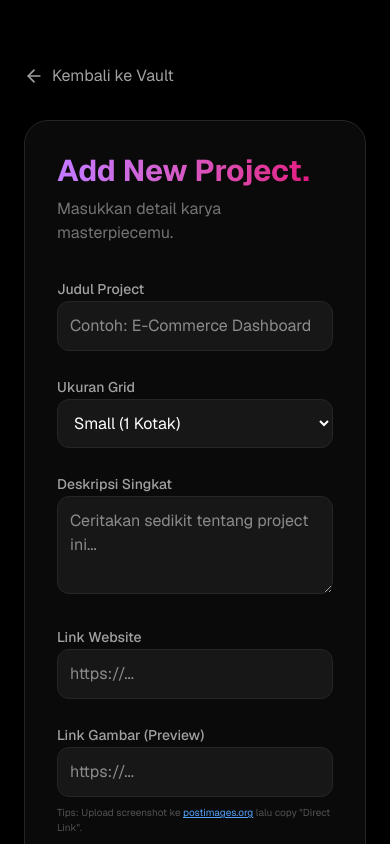
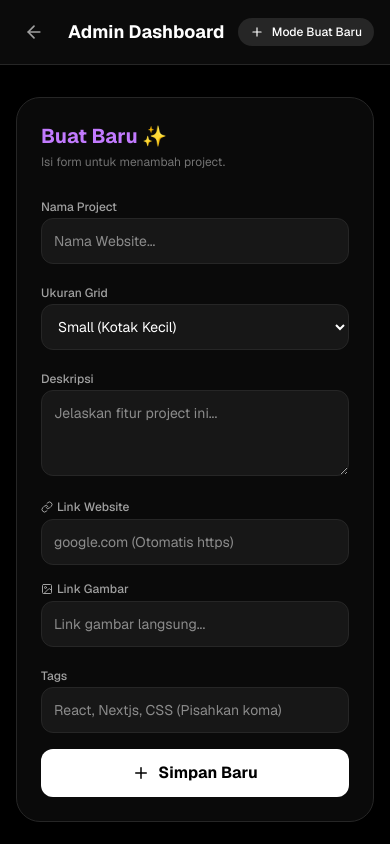
Before and after one commit to OURSTORY-UDEL/Project-Vault, a Next.js app: page /admin in a window 390 px wide. Shown: the top 844 px of the page. Built offline with nearby package versions, Linux system fonts and the light colour scheme; no server answers; the database is empty.

Commit message:
Update Besar

```diff
--- a/src/app/admin/page.js
+++ b/src/app/admin/page.js
@@ -1,164 +1,335 @@
 "use client";
 
-import React, { useState } from "react";
+import React, { useState, useEffect } from "react";
 import { supabase } from "@/lib/supabase";
 import { useRouter } from "next/navigation";
 import { Toaster, toast } from "sonner";
-import { ArrowLeft, Save } from "lucide-react";
+import { ArrowLeft, Save, Plus, Trash2, Edit3, Link as LinkIcon, Image as ImageIcon, Search } from "lucide-react";
 
 export default function AdminPage() {
   const router = useRouter();
   const [loading, setLoading] = useState(false);
+  const [fetching, setFetching] = useState(true);
+  const [projects, setProjects] = useState([]);
 
-  // State untuk menyimpan inputan form
-  const [formData, setFormData] = useState({
+  // State untuk mode Edit vs Baru
+  const [editingId, setEditingId] = useState(null);
+
+  // Form State
+  const initialForm = {
     title: "",
     description: "",
     link: "",
     preview_image: "",
-    tags: "", // Nanti kita pisahkan dengan koma
+    tags: "",
     code_snippet: "",
     size: "small"
+  };
+  const [formData, setFormData] = useState(initialForm);
+
+  // --- 1. Load Semua Data Project (Biar bisa milih mana yang mau diedit) ---
+  useEffect(() => {
+    fetchProjects();
+  }, []);
+
+  async function fetchProjects() {
+    setFetching(true);
+    const { data, error } = await supabase
+      .from('projects')
+      .select('*')
+      .order('id', { ascending: false }); // Yang baru diatas
+
+    if (error) toast.error("Gagal load data");
+    else setProjects(data || []);
+    setFetching(false);
+  }
+
+  // --- 2. Helper: Auto HTTPS ---
+  // Fungsi ini otomatis nambahin https:// kalau belum ada
+  const ensureHttps = (url) => {
+    if (!url) return "";
+    // Kalau sudah ada http/https, biarkan. Kalau belum, tambahin.
+    return url.match(/^https?:\/\//) ? url : `https://${url}`;
+  };
+
+  // --- 3. Handle Submit (Bisa Simpan Baru / Update) ---
+  const handleSubmit = async (e) => {
+    e.preventDefault();
+    setLoading(true);
+
+    try {
+      // Rapikan data sebelum dikirim
+      const cleanData = {
+        ...formData,
+        link: ensureHttps(formData.link),           // AUTO HTTPS
+        preview_image: ensureHttps(formData.preview_image), // AUTO HTTPS
+        // Ubah string "React, Next" jadi array ["React", "Next"]
+        tags: typeof formData.tags === 'string'
+              ? formData.tags.split(",").map(t => t.trim()).filter(t => t)
+              : formData.tags
+      };
+
+      let error;
+
+      if (editingId) {
+        // MODE UPDATE: Kalau lagi ngedit, update data yang id-nya cocok
+        const { error: err } = await supabase
+          .from('projects')
+          .update(cleanData)
+          .eq('id', editingId);
+        error = err;
+        toast.success("Data berhasil diperbarui!");
+      } else {
+        // MODE INSERT: Kalau baru, insert data baru
+        const { error: err } = await supabase
+          .from('projects')
+          .insert([cleanData]);
+        error = err;
+        toast.success("Project baru berhasil ditambahkan!");
+      }
+
+      if (error) throw error;
+
+      // Refresh list dan reset form
+      fetchProjects();
+      resetForm();
+
+    } catch (error) {
+      toast.error("Gagal: " + error.message);
+    } finally {
+      setLoading(false);
+    }
+  };
+
+  // --- 4. Handle Edit & Delete ---
+  const handleEditClick = (project) => {
+    setEditingId(project.id);
+    setFormData({
+      ...project,
+      tags: project.tags ? project.tags.join(", ") : "" // Ubah array balik jadi string buat di form
     });
+    // Scroll ke atas (ke form)
+    window.scrollTo({ top: 0, behavior: 'smooth' });
+    toast.info(`Mengedit: ${project.title}`);
+  };
+
+  const handleDelete = async (id) => {
+    if (!confirm("Yakin mau hapus project ini selamanya?")) return;
+
+    const { error } = await supabase.from('projects').delete().eq('id', id);
+    if (error) {
+      toast.error("Gagal menghapus");
+    } else {
+      toast.success("Project dihapus");
+      fetchProjects();
+      if (editingId === id) resetForm(); // Kalau yg dihapus lagi diedit, reset form
+    }
+  };
+
+  const resetForm = () => {
+    setEditingId(null);
+    setFormData(initialForm);
+  };
 
   const handleChange = (e) => {
     setFormData({ ...formData, [e.target.name]: e.target.value });
   };
 
-  const handleSubmit = async (e) => {
-    e.preventDefault();
-    setLoading(true);
-
-    try {
-      // Ubah string tags "Nextjs, React" menjadi array ["Nextjs", "React"]
-      const tagsArray = formData.tags.split(",").map(tag => tag.trim()).filter(t => t);
-
-      // Kirim data ke Supabase
-      const { error } = await supabase.from('projects').insert([{
-        ...formData,
-        tags: tagsArray
-      }]);
-
-      if (error) throw error;
-
-      toast.success("Project berhasil disimpan!");
-
-      // Tunggu 1 detik lalu balik ke halaman utama
-      setTimeout(() => router.push("/"), 1000);
-
-    } catch (error) {
-      toast.error("Gagal menyimpan: " + error.message);
-    } finally {
-      setLoading(false);
-    }
-  };
-
   return (
-    <div className="min-h-screen bg-black text-white p-6 font-sans selection:bg-purple-500/30">
+    <div className="min-h-screen bg-black text-white font-sans selection:bg-purple-500/30 pb-20">
       <Toaster position="bottom-center" />
 
-      <div className="max-w-2xl mx-auto pt-10">
+      {/* Header */}
+      <div className="border-b border-neutral-800 bg-neutral-900/50 backdrop-blur-xl sticky top-0 z-30">
+        <div className="max-w-7xl mx-auto px-4 md:px-6 h-16 flex items-center justify-between">
+          <div className="flex items-center gap-4">
+            <button onClick={() => router.push("/")} className="p-2 hover:bg-neutral-800 rounded-full transition">
+              <ArrowLeft size={20} className="text-neutral-400" />
+            </button>
+            <h1 className="font-bold text-lg">Admin Dashboard</h1>
+          </div>
           <button
-          onClick={() => router.push("/")}
-          className="flex items-center text-neutral-400 hover:text-white mb-8 transition gap-2"
+            onClick={resetForm}
+            className="text-xs font-medium px-3 py-1.5 bg-neutral-800 rounded-full hover:bg-neutral-700 transition flex items-center gap-2"
           >
-          <ArrowLeft size={20} /> Kembali ke Vault
+            <Plus size={14} /> Mode Buat Baru
           </button>
-
-        <div className="bg-[#0a0a0a] border border-neutral-800 rounded-3xl p-8 shadow-2xl">
-          <h1 className="text-3xl font-bold mb-2 bg-clip-text text-transparent bg-gradient-to-r from-purple-400 to-pink-600">
-            Add New Project.
-          </h1>
-          <p className="text-neutral-500 mb-8">Masukkan detail karya masterpiecemu.</p>
-
-          <form onSubmit={handleSubmit} className="space-y-6">
-
-            {/* Judul & Ukuran Grid */}
-            <div className="grid grid-cols-1 md:grid-cols-3 gap-6">
-              <div className="md:col-span-2 space-y-2">
-                <label className="text-sm font-medium text-neutral-400">Judul Project</label>
-                <input
-                  name="title" required placeholder="Contoh: E-Commerce Dashboard"
-                  className="w-full bg-neutral-900 border border-neutral-800 rounded-xl p-3 focus:ring-2 focus:ring-purple-500 outline-none transition"
-                  onChange={handleChange}
-                />
-              </div>
-              <div className="space-y-2">
-                <label className="text-sm font-medium text-neutral-400">Ukuran Grid</label>
-                <select
-                  name="size"
-                  className="w-full bg-neutral-900 border border-neutral-800 rounded-xl p-3 focus:ring-2 focus:ring-purple-500 outline-none transition"
-                  onChange={handleChange}
-                >
-                  <option value="small">Small (1 Kotak)</option>
-                  <option value="large">Large (2 Kotak)</option>
-                </select>
         </div>
       </div>
 
-            {/* Deskripsi */}
-            <div className="space-y-2">
-              <label className="text-sm font-medium text-neutral-400">Deskripsi Singkat</label>
-              <textarea
-                name="description" rows={3} placeholder="Ceritakan sedikit tentang project ini..."
-                className="w-full bg-neutral-900 border border-neutral-800 rounded-xl p-3 focus:ring-2 focus:ring-purple-500 outline-none transition"
-                onChange={handleChange}
+      <div className="max-w-7xl mx-auto px-4 md:px-6 pt-8 grid grid-cols-1 lg:grid-cols-3 gap-8">
+
+        {/* KOLOM KIRI: FORM EDITOR (Sticky di Desktop) */}
+        <div className="lg:col-span-1">
+          <div className="bg-[#0a0a0a] border border-neutral-800 rounded-3xl p-6 shadow-2xl sticky top-24">
+            <h2 className="text-xl font-bold mb-1 flex items-center gap-2">
+              {editingId ? <span className="text-yellow-500">Edit Mode ✏️</span> : <span className="text-purple-400">Buat Baru ✨</span>}
+            </h2>
+            <p className="text-neutral-500 text-xs mb-6">
+              {editingId ? "Sedang mengubah data project lama." : "Isi form untuk menambah project."}
+            </p>
+
+            <form onSubmit={handleSubmit} className="space-y-4">
+
+              {/* Title */}
+              <div className="space-y-1">
+                <label className="text-xs font-medium text-neutral-400">Nama Project</label>
+                <input
+                  name="title" required value={formData.title} onChange={handleChange}
+                  placeholder="Nama Website..."
+                  className="w-full bg-neutral-900 border border-neutral-800 rounded-xl p-3 text-sm focus:ring-1 focus:ring-purple-500 outline-none"
                 />
               </div>
 
-            {/* Link & Gambar */}
-            <div className="grid grid-cols-1 md:grid-cols-2 gap-6">
-              <div className="space-y-2">
-                <label className="text-sm font-medium text-neutral-400">Link Website</label>
-                <input
-                  name="link" placeholder="https://..."
-                  className="w-full bg-neutral-900 border border-neutral-800 rounded-xl p-3 focus:ring-2 focus:ring-purple-500 outline-none transition"
-                  onChange={handleChange}
+              {/* Grid Size */}
+              <div className="space-y-1">
+                <label className="text-xs font-medium text-neutral-400">Ukuran Grid</label>
+                <select
+                  name="size" value={formData.size} onChange={handleChange}
+                  className="w-full bg-neutral-900 border border-neutral-800 rounded-xl p-3 text-sm focus:ring-1 focus:ring-purple-500 outline-none"
+                >
+                  <option value="small">Small (Kotak Kecil)</option>
+                  <option value="large">Large (Kotak Lebar)</option>
+                </select>
+              </div>
+
+              {/* Description */}
+              <div className="space-y-1">
+                <label className="text-xs font-medium text-neutral-400">Deskripsi</label>
+                <textarea
+                  name="description" rows={3} value={formData.description} onChange={handleChange}
+                  placeholder="Jelaskan fitur project ini..."
+                  className="w-full bg-neutral-900 border border-neutral-800 rounded-xl p-3 text-sm focus:ring-1 focus:ring-purple-500 outline-none"
                 />
               </div>
-              <div className="space-y-2">
-                <label className="text-sm font-medium text-neutral-400">Link Gambar (Preview)</label>
+
+              {/* Links (Auto HTTPS) */}
+              <div className="grid grid-cols-1 gap-4">
+                <div className="space-y-1 relative">
+                  <label className="text-xs font-medium text-neutral-400 flex items-center gap-1"><LinkIcon size={12}/> Link Website</label>
                   <input
-                  name="preview_image" placeholder="https://..."
-                  className="w-full bg-neutral-900 border border-neutral-800 rounded-xl p-3 focus:ring-2 focus:ring-purple-500 outline-none transition"
-                  onChange={handleChange}
+                    name="link" value={formData.link} onChange={handleChange}
+                    placeholder="google.com (Otomatis https)"
+                    className="w-full bg-neutral-900 border border-neutral-800 rounded-xl p-3 text-sm focus:ring-1 focus:ring-purple-500 outline-none"
                   />
-                <p className="text-[10px] text-neutral-600">
-                  Tips: Upload screenshot ke <a href="https://postimages.org/" target="_blank" className="text-blue-400 underline">postimages.org</a> lalu copy "Direct Link".
-                </p>
+                </div>
+                <div className="space-y-1 relative">
+                  <label className="text-xs font-medium text-neutral-400 flex items-center gap-1"><ImageIcon size={12}/> Link Gambar</label>
+                  <input
+                    name="preview_image" value={formData.preview_image} onChange={handleChange}
+                    placeholder="Link gambar langsung..."
+                    className="w-full bg-neutral-900 border border-neutral-800 rounded-xl p-3 text-sm focus:ring-1 focus:ring-purple-500 outline-none"
+                  />
+                  {formData.preview_image && (
+                    <div className="mt-2 rounded-lg overflow-hidden h-20 w-full border border-neutral-800">
+                      <img src={ensureHttps(formData.preview_image)} alt="Preview" className="w-full h-full object-cover opacity-50" />
+                    </div>
+                  )}
                 </div>
               </div>
 
               {/* Tags */}
-            <div className="space-y-2">
-              <label className="text-sm font-medium text-neutral-400">Tags (Pisahkan koma)</label>
+              <div className="space-y-1">
+                <label className="text-xs font-medium text-neutral-400">Tags</label>
                 <input
-                name="tags" placeholder="Next.js, Tailwind, Supabase"
-                className="w-full bg-neutral-900 border border-neutral-800 rounded-xl p-3 focus:ring-2 focus:ring-purple-500 outline-none transition"
-                onChange={handleChange}
+                  name="tags" value={formData.tags} onChange={handleChange}
+                  placeholder="React, Nextjs, CSS (Pisahkan koma)"
+                  className="w-full bg-neutral-900 border border-neutral-800 rounded-xl p-3 text-sm focus:ring-1 focus:ring-purple-500 outline-none"
                 />
               </div>
 
-            {/* Code Snippet */}
-            <div className="space-y-2">
-              <label className="text-sm font-medium text-neutral-400">Codingan Awal (Opsional)</label>
-              <textarea
-                name="code_snippet" rows={6} placeholder="// Tempel kodemu disini..."
-                className="w-full bg-neutral-900 border border-neutral-800 rounded-xl p-3 font-mono text-sm text-blue-300 focus:ring-2 focus:ring-purple-500 outline-none transition"
-                onChange={handleChange}
-              />
-            </div>
-
+              {/* Submit Button */}
               <button
                 type="submit" disabled={loading}
-              className="w-full py-4 bg-white text-black font-bold rounded-xl hover:bg-neutral-200 transition transform active:scale-95 flex justify-center items-center gap-2"
+                className={`w-full py-3 font-bold rounded-xl transition transform active:scale-95 flex justify-center items-center gap-2 ${
+                  editingId ? "bg-yellow-500 text-black hover:bg-yellow-400" : "bg-white text-black hover:bg-neutral-200"
+                }`}
               >
-              {loading ? "Menyimpan..." : <><Save size={20} /> Simpan ke Vault</>}
+                {loading ? "Memproses..." : (editingId ? <><Save size={18}/> Update Data</> : <><Plus size={18}/> Simpan Baru</>)}
               </button>
+
+              {editingId && (
+                <button
+                  type="button" onClick={resetForm}
+                  className="w-full py-2 text-xs text-neutral-500 hover:text-white transition"
+                >
+                  Batal Edit (Kembali ke Mode Baru)
+                </button>
+              )}
 
             </form>
           </div>
         </div>
+
+        {/* KOLOM KANAN: LIST PROJECT (Manajemen Data) */}
+        <div className="lg:col-span-2">
+          <div className="mb-4 flex items-center justify-between">
+            <h3 className="text-xl font-bold text-neutral-200">Daftar Project ({projects.length})</h3>
+            <div className="text-xs text-neutral-500 flex items-center gap-1">
+              <Search size={12}/> Pilih project untuk diedit
+            </div>
+          </div>
+
+          {fetching ? (
+            <div className="text-neutral-500 text-sm animate-pulse">Mengambil data vault...</div>
+          ) : projects.length === 0 ? (
+            <div className="p-8 border border-dashed border-neutral-800 rounded-2xl text-center text-neutral-500">
+              Belum ada data. Isi form di sebelah kiri/atas untuk menambah.
+            </div>
+          ) : (
+            <div className="grid grid-cols-1 md:grid-cols-2 gap-4">
+              {projects.map((item) => (
+                <div
+                  key={item.id}
+                  className={`relative group p-4 rounded-2xl border transition-all duration-300 flex gap-4 ${
+                    editingId === item.id
+                    ? "bg-yellow-500/10 border-yellow-500/50"
+                    : "bg-neutral-900/50 border-neutral-800 hover:border-neutral-700"
+                  }`}
+                >
+                  {/* Thumbnail Kecil */}
+                  <div className="w-16 h-16 rounded-lg bg-neutral-800 overflow-hidden flex-shrink-0">
+                     <img
+                       src={item.preview_image || "https://placehold.co/100"}
+                       alt="thumb"
+                       className="w-full h-full object-cover"
+                     />
+                  </div>
+
+                  {/* Info */}
+                  <div className="flex-1 min-w-0">
+                    <h4 className="font-bold text-white truncate">{item.title}</h4>
+                    <p className="text-xs text-neutral-500 truncate mb-2">{item.description || "Tidak ada deskripsi"}</p>
+                    <div className="flex gap-2">
+                      {/* Tombol EDIT */}
+                      <button
+                        onClick={() => handleEditClick(item)}
+                        className="px-3 py-1.5 text-xs font-medium bg-neutral-800 hover:bg-neutral-700 rounded-md text-white transition flex items-center gap-1"
+                      >
+                        <Edit3 size={12} /> Edit
+                      </button>
+
+                      {/* Tombol HAPUS */}
+                      <button
+                        onClick={() => handleDelete(item.id)}
+                        className="px-3 py-1.5 text-xs font-medium bg-red-900/20 hover:bg-red-900/50 text-red-400 rounded-md transition flex items-center gap-1"
+                      >
+                        <Trash2 size={12} /> Hapus
+                      </button>
+                    </div>
+                  </div>
+
+                  {/* Indikator Status */}
+                  {editingId === item.id && (
+                    <div className="absolute top-2 right-2 w-2 h-2 rounded-full bg-yellow-500 animate-pulse"></div>
+                  )}
+                </div>
+              ))}
+            </div>
+          )}
+        </div>
+
+      </div>
     </div>
   );
 }
```
Lines whose indentation alone changed are shown as unchanged.
